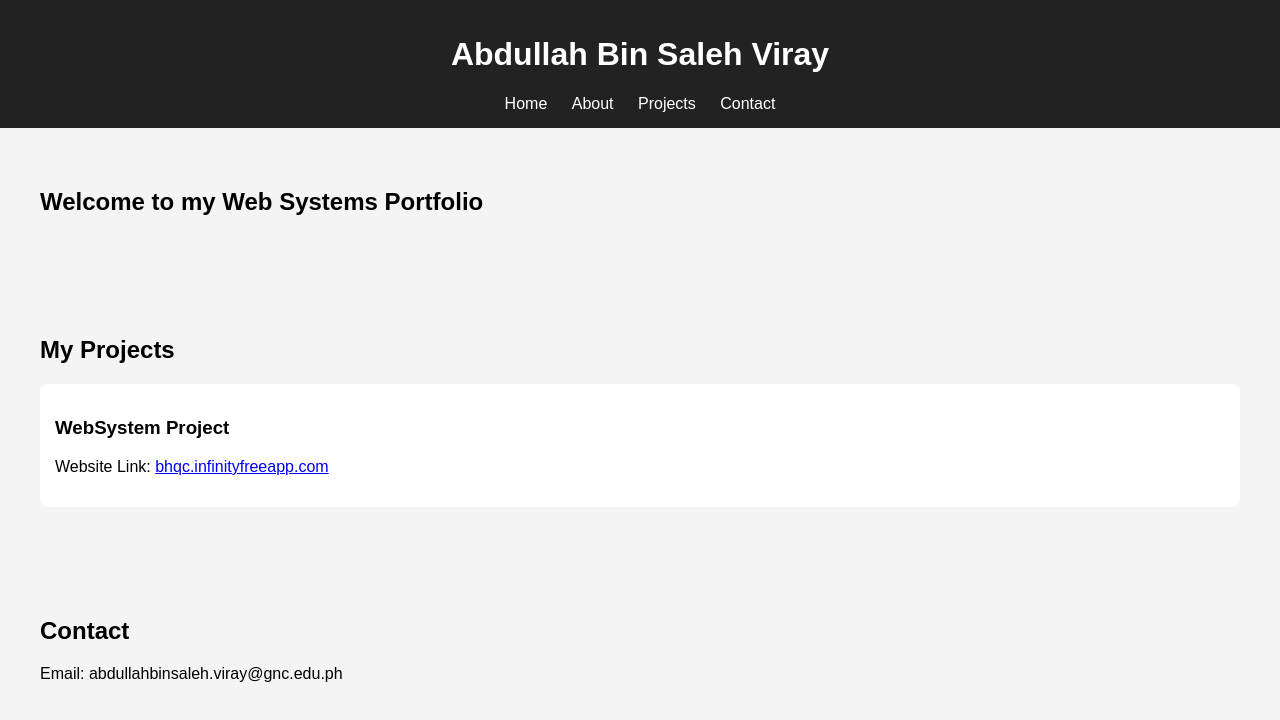
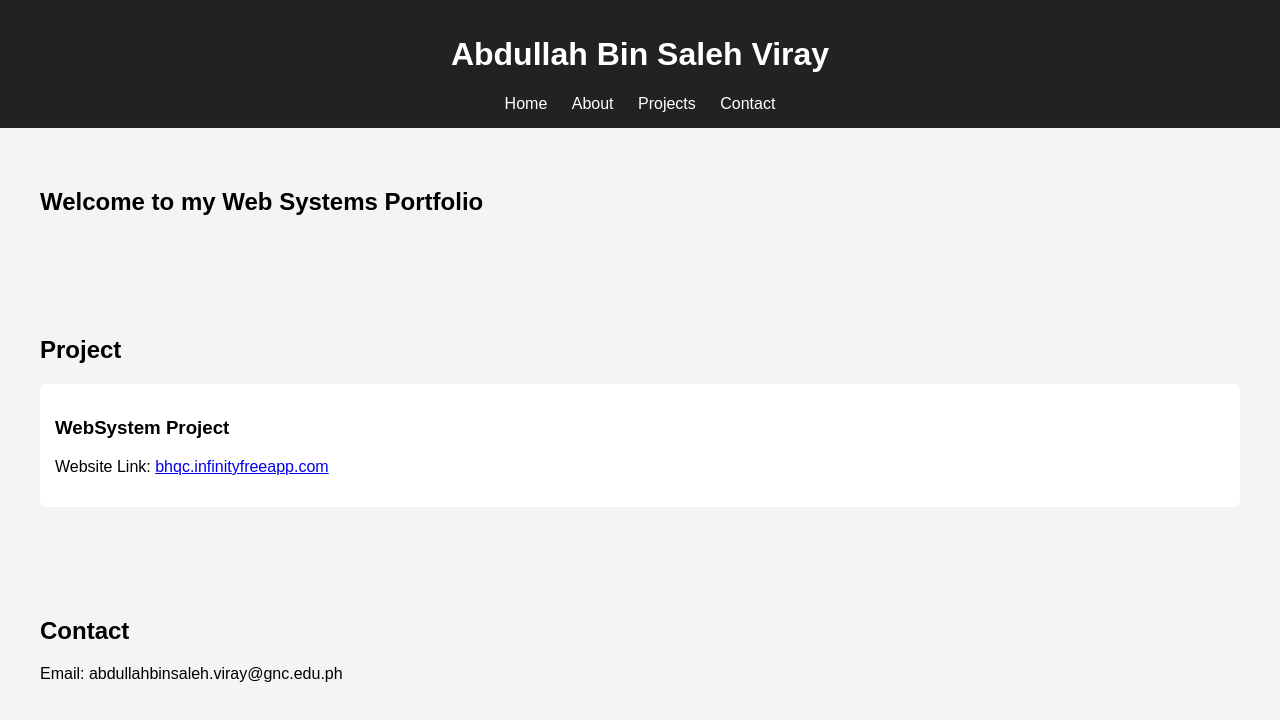
Before and after one commit to abdullahviray7-afk/Portfolio, a plain HTML site: page portfolio_websystem.html in a window 1280 px wide. Drawn offline with Linux system fonts and the light colour scheme.

Commit message:
Change My Projects to Project

```diff
--- a/portfolio_websystem.html
+++ b/portfolio_websystem.html
@@ -23,7 +23,7 @@
 </section>
 
 <section id="projects">
-    <h2>My Projects</h2>
+    <h2>Project</h2>
 
     <div class="project">
         <h3>WebSystem Project</h3>
```
